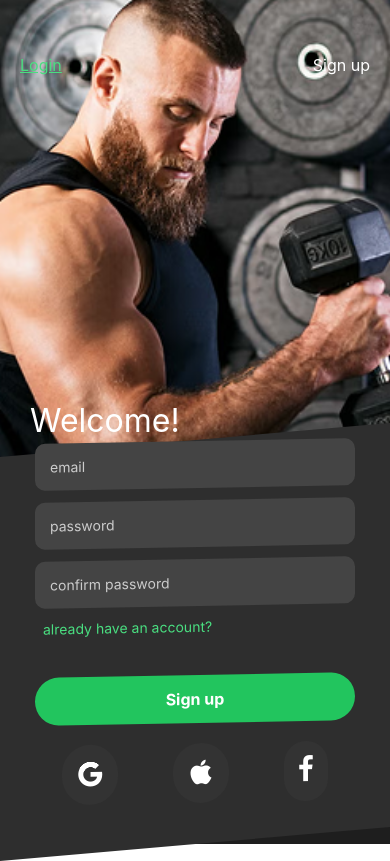
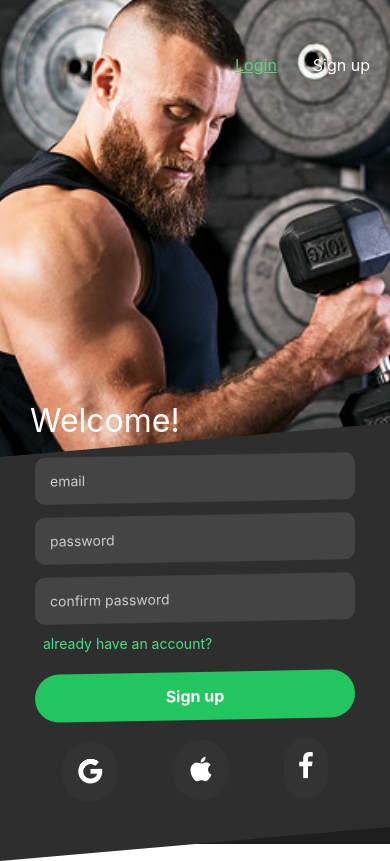
Before and after one commit to TGbadebo02/TitanTrack2.0, a React Native app: screen /SignupScreen in a window 390 px wide. Built offline with nearby package versions, Linux system fonts and the light colour scheme.

Commit message:
created Firebase database.

```diff
--- a/package.json
+++ b/package.json
@@ -16,6 +16,7 @@
     "@react-navigation/native-stack": "^7.3.2",
     "abort-controller": "^3.0.0",
     "expo": "^52.0.40",
+    "firebase": "^11.6.0",
     "nativewind": "^4.1.23",
     "react": "^18.2.0",
     "react-dom": "^18.2.0",
--- /dev/null
+++ b/src/firebase/config.js
@@ -0,0 +1,19 @@
+import { initializeApp } from 'firebase/app';
+import { getAuth } from 'firebase/auth';
+import { getFirestore } from 'firebase/firestore';
+import { getAnalytics } from "firebase/analytics";
+
+const firebaseConfig = {
+    apiKey: "AIzaSyAPgBN-E74IdmT1s8f_m-Bc4UIWumIXXh8",
+    authDomain: "titantrack-9053e.firebaseapp.com",
+    projectId: "titantrack-9053e",
+    storageBucket: "titantrack-9053e.firebasestorage.app",
+    messagingSenderId: "474615318991",
+    appId: "1:474615318991:web:57495454b88276f9eb6aba",
+    measurementId: "G-GDXK06ZETL"
+  };
+
+const app = initializeApp(firebaseConfig);
+
+export const auth = getAuth(app);
+export const db = getFirestore(app);
--- a/src/screens/LoginScreen.jsx
+++ b/src/screens/LoginScreen.jsx
@@ -1,10 +1,15 @@
-import React from 'react';
+import React, { useEffect } from 'react';
 import {View, Text, TextInput, TouchableOpacity, StyleSheet, ImageBackground,} from 'react-native';
 import { AntDesign, FontAwesome, Ionicons } from '@expo/vector-icons';
 import { SafeAreaView } from 'react-native-safe-area-context';
 import Backbutton from '../components/backButton';
+import { auth } from '../firebase/config';
 
 const LoginScreen = ({navigation}) => {
+  useEffect(()=> {
+    console.log("Firebase Auth Ready:", auth);
+  },[]);
+
   return (
     <SafeAreaView style={styles.safeArea} edges={['top']}>
       <View style={styles.container}>
@@ -14,7 +19,7 @@ const LoginScreen = ({navigation}) => {
         >
           {/* Top nav */}
           <Backbutton
-          onPress={() => navigation.goBack()}
+          onPress={() => navigation.navigate('FitnsScreen')}
           style={{
             top: 40,
             left: 20}}
@@ -48,9 +53,12 @@ const LoginScreen = ({navigation}) => {
             secureTextEntry
           />
 
-          <TouchableOpacity>
-            <Text style={styles.forgot}>forgot password?</Text>
-          </TouchableOpacity>
+          <View style={{ transform: [{ skewY: '5deg' }] }}>
+            <TouchableOpacity>
+              <Text style={styles.forgot}>forgot password?</Text>
+            </TouchableOpacity>
+          </View>
+
 
           <TouchableOpacity style={styles.loginButton}>
             <Text style={styles.loginText}>Login</Text>
@@ -117,7 +125,7 @@ const styles = StyleSheet.create({
   formContainer: {
     flex: 1,
     backgroundColor: '#2e2e2e',
-    transform: [{ skewY: '-5deg' }],
+    transform: [{ skewY: '-6deg' }],
     paddingHorizontal: 35,
     paddingTop: -10,
     paddingBottom: 40,
@@ -134,8 +142,7 @@ const styles = StyleSheet.create({
   },
   forgot: {
     color: '#4ade80',
-    marginBottom: 40,
-    transform: [{ skewY: '5deg' }],
+    marginBottom: 20,
     paddingLeft: 8,
   },
   loginButton: {
--- a/src/screens/SignupScreen.jsx
+++ b/src/screens/SignupScreen.jsx
@@ -1,16 +1,27 @@
-import React from 'react';
-import {
-  View,
-  Text,
-  TextInput,
-  TouchableOpacity,
-  StyleSheet,
-  ImageBackground,
-} from 'react-native';
+import React, { useState } from 'react';
+import {View, Text, TextInput, TouchableOpacity, StyleSheet, ImageBackground} from 'react-native';
+import { createUserWithEmailAndPassword } from 'firebase/auth';
+import { auth } from '../firebase/config';
 import { AntDesign, FontAwesome, Ionicons } from '@expo/vector-icons';
 import { SafeAreaView } from 'react-native-safe-area-context';
 import { useNavigation } from '@react-navigation/native';
-const LoginScreen = () => {
+import {Alert} from 'react-native';
+
+  const SignupScreen = () => {
+    const [email, setEmail] =  useState('');
+    const [password, setPassword] = useState('');
+
+  const handleSignup = async () => {
+      try {
+        const userCredential = await createUserWithEmailAndPassword(auth, email, password);
+        console.log('User registered:', userCredential.user.email);
+        Alert.alert('Success', 'User created!');
+      } catch (error) {
+        console.error('Signup Error:', error.message);
+        Alert.alert('Error', error.message);
+      }
+    };
+
   const navigation =useNavigation();
   return (
     <SafeAreaView style={styles.safeArea} edges={['top']}>
@@ -38,25 +49,32 @@ const LoginScreen = () => {
             style={styles.input}
             placeholder="email"
             placeholderTextColor="#ccc"
+            value={email}
+            onChangeText={setEmail}
           />
           <TextInput
             style={styles.input}
             placeholder="password"
             placeholderTextColor="#ccc"
             secureTextEntry
+            value = {password}
+            onChangeText={setPassword}
           />
           <TextInput
             style={styles.input}
             placeholder="confirm password"
             placeholderTextColor="#ccc"
             secureTextEntry
+            //value={password}
           />
 
-          <TouchableOpacity>
+          <View style={{transform: [{skewY: '5deg'}]}}>
+          <TouchableOpacity onPress={()=>navigation.navigate('LoginScreen')}>
             <Text style={styles.forgot}>already have an account?</Text>
           </TouchableOpacity>
+          </View>
 
-          <TouchableOpacity style={styles.loginButton}>
+          <TouchableOpacity style={styles.loginButton} onPress={handleSignup}>
             <Text style={styles.loginText}>Sign up</Text>
           </TouchableOpacity>
 
@@ -71,7 +89,7 @@ const LoginScreen = () => {
   );
 };
 
-export default LoginScreen;
+export default SignupScreen;
 
 const styles = StyleSheet.create({
   safeArea: {
@@ -93,7 +111,8 @@ const styles = StyleSheet.create({
     left: 20,
     right: 20,
     flexDirection: 'row',
-    justifyContent: 'space-between',
+    justifyContent: 'flex-end',
+    gap : 36,
   },
   link: {
     fontSize: 16,
@@ -123,13 +142,13 @@ const styles = StyleSheet.create({
     transform: [{ skewY: '-5deg' }],
     paddingHorizontal: 35,
     paddingTop: -10,
-    paddingBottom: 40,
+    paddingBottom: 30,
     justifyContent: 'center',
     marginTop:-320,
   },
   input: {
     backgroundColor: '#444',
-    marginBottom: 12,
+    marginBottom: 13,
     padding: 15,
     borderRadius: 10,
     color: '#fff',
@@ -137,8 +156,7 @@ const styles = StyleSheet.create({
   },
   forgot: {
     color: '#4ade80',
-    marginBottom: 40,
-    transform: [{ skewY: '4deg' }],
+    marginBottom: 20,
     paddingLeft: 8,
   },
   loginButton: {
```
Also changed, not shown: 1 other file (tests, documents, lock files or other folders).
